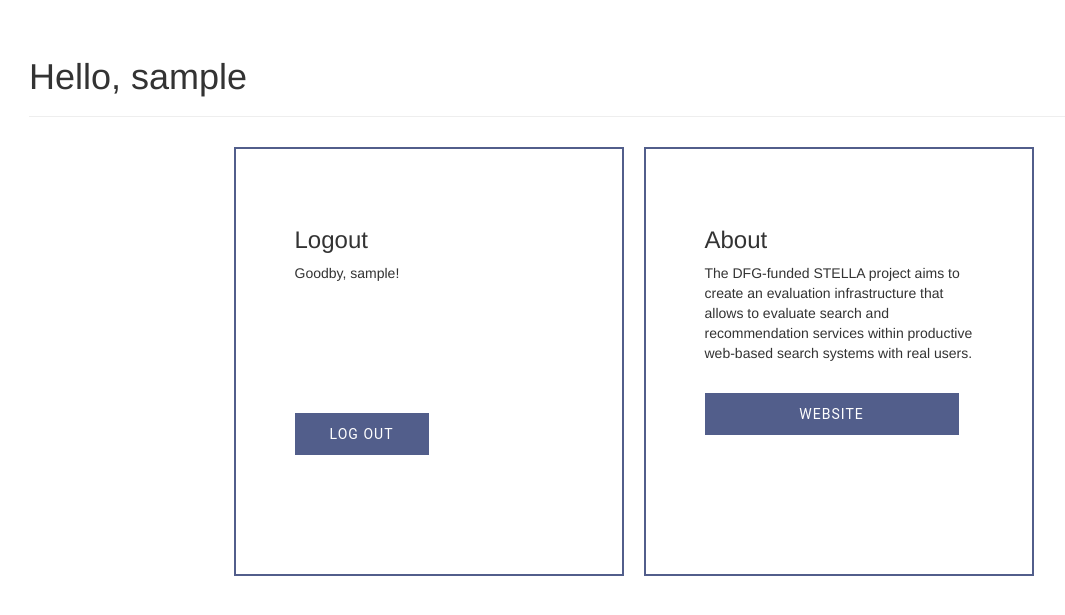
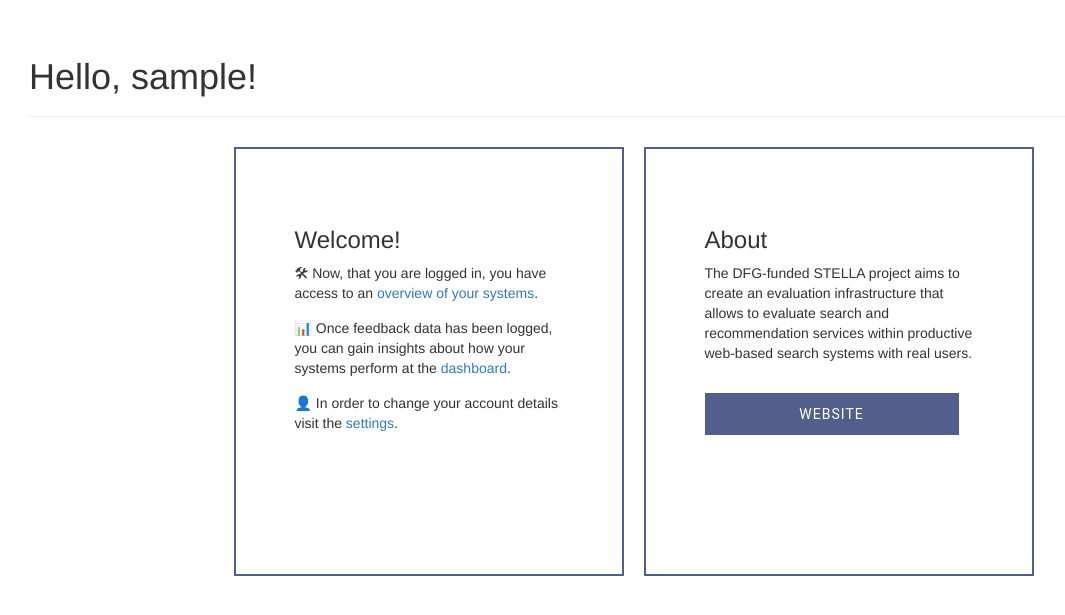
Before and after one commit to stella-project/stella-server, a Flask app: page / in a window 1280 px wide. Shown: the part 55-670 px from the top of the page, without its empty margins (41-1106 px from the left). Run offline with Flask 2, Linux system fonts and the light colour scheme; the visitor is signed in with stand-in values (Sample User, id 1); data comes from the database, SQL or seed files in the repository; some libraries are stand-ins or nearby versions.

Commit message:
add new welcome message

```diff
--- a/web/app/templates/index.html
+++ b/web/app/templates/index.html
@@ -5,7 +5,7 @@
 
 {% block page_content %}
     <div class="page-header">
-        <h1>{% if current_user.is_authenticated %}Hello, {{ current_user.username }}{% else %}STELLA - Infrastructures
+        <h1>{% if current_user.is_authenticated %}Hello, {{ current_user.username }}! {% else %}STELLA - Infrastructures
             for Living Labs{% endif %}</h1>
     </div>
 
@@ -15,24 +15,28 @@
 
             <div class="col-md-4 login-form-2">
                 {% if current_user.is_authenticated %}
-                    <h3>Logout</h3>
-                    <p>Goodby, {{ current_user.username }}!</p>
-                    <br><br><br><br><br><br>
+                    <h3>Welcome!</h3>
+
                     <div class="form-group">
-                        <a href="{{ url_for('auth.logout') }}" class="btn btn-primary btn-lg" role="button"
-                           aria-disabled="true">Log Out</a>
+                        &#128736 Now, that you are logged in, you have access to an <a href="{{ url_for('main.systems') }}">overview of your systems</a>.
                     </div>
+
+                    <div class="form-group">
+                        &#128202 Once feedback data has been logged, you can gain insights about how your systems perform at the <a href="{{ url_for('main.dashboard') }}" >dashboard</a>.
+                    </div>
+
+                    <div class="form-group">
+                        &#128100 In order to change your account details visit the <a href="{{ url_for('main.usersettings') }}" >settings</a>.
+                    </div>
+
                 {% else %}
-                    <h3>Login</h3>
+                    <h3>Log In</h3>
                     {{ wtf.quick_form(form) }}
 
 
                     <div class="form-group">
                         <br>
-                        <p>
-                            <a href="#" class="ForgetPwd" value="Login">Forget Password?</a> or
-                            <a href="{{ url_for('auth.register') }}">Register</a>
-                        </p>
+                            <p>New user? <a href="{{ url_for('auth.register') }}">Click here to register</a>.</p>
                     </div>
                 {% endif %}
             </div>
```
